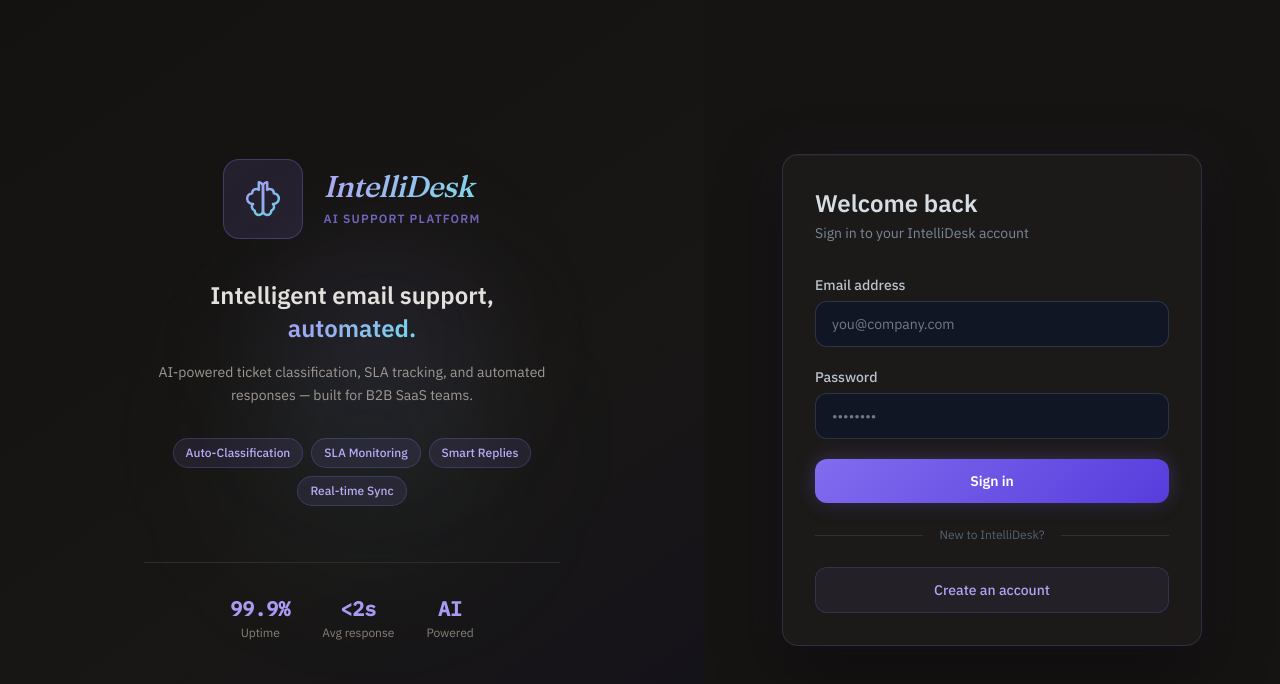
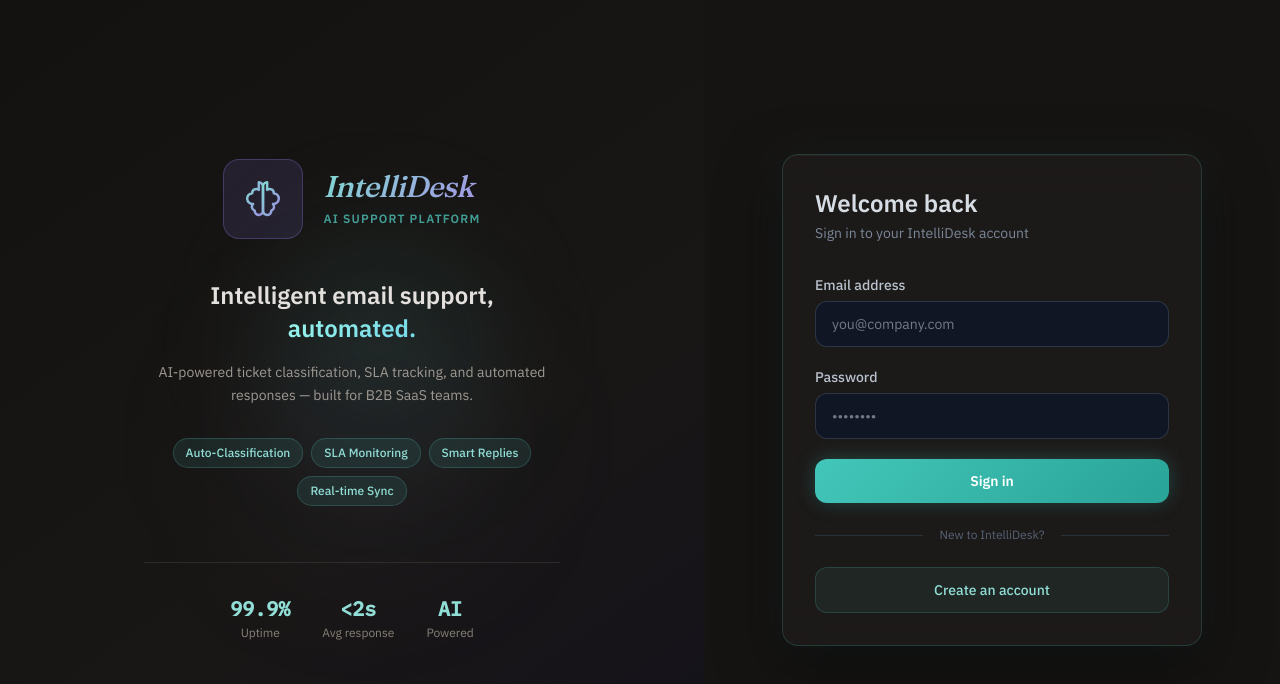
Before and after one commit to DINESHYDK/IntelliDesk-AI, a Next.js app in the folder intellidesk-frontend/: page /login in a window 1280 px wide. Shown: the top 684 px of the page. Built offline with nearby package versions, Linux system fonts and the light colour scheme.

Commit message:
ui: switch primary to cyan-teal #4FD1C5

```diff
--- a/intellidesk-frontend/src/app/(auth)/layout.tsx
+++ b/intellidesk-frontend/src/app/(auth)/layout.tsx
@@ -33,14 +33,14 @@ export default function AuthLayout({
         <div
           className="absolute top-1/4 left-1/3 w-72 h-72 rounded-full pointer-events-none"
           style={{
-            background: "radial-gradient(circle, hsla(250,80%,72%,0.14) 0%, transparent 70%)",
+            background: "radial-gradient(circle, hsla(174,54%,56%,0.16) 0%, transparent 70%)",
             filter: "blur(60px)",
           }}
         />
         <div
           className="absolute bottom-1/4 right-1/4 w-80 h-80 rounded-full pointer-events-none"
           style={{
-            background: "radial-gradient(circle, hsla(188,72%,65%,0.10) 0%, transparent 70%)",
+            background: "radial-gradient(circle, hsla(250,60%,70%,0.10) 0%, transparent 70%)",
             filter: "blur(80px)",
           }}
         />
@@ -68,8 +68,8 @@ export default function AuthLayout({
               >
                 <defs>
                   <linearGradient id="logo-grad" x1="0%" y1="0%" x2="100%" y2="100%">
-                    <stop offset="0%" stopColor="hsl(250,80%,78%)" />
-                    <stop offset="100%" stopColor="hsl(188,72%,65%)" />
+                    <stop offset="0%" stopColor="hsl(174,54%,68%)" />
+                    <stop offset="100%" stopColor="hsl(250,60%,72%)" />
                   </linearGradient>
                 </defs>
                 <path stroke="url(#logo-grad)" d="M9.5 2A2.5 2.5 0 0 1 12 4.5v15a2.5 2.5 0 0 1-4.96-.46 2.5 2.5 0 0 1-1.024-4.07A2.5 2.5 0 0 1 5.5 8.5a2.5 2.5 0 0 1 4-2Z" />
@@ -82,7 +82,7 @@ export default function AuthLayout({
                 className="text-3xl font-medium tracking-tight italic"
                 style={{
                   fontFamily: "var(--font-display, Georgia, serif)",
-                  background: "linear-gradient(135deg, hsl(250,80%,80%), hsl(188,72%,70%))",
+                  background: "linear-gradient(135deg, hsl(174,54%,68%), hsl(250,60%,74%))",
                   WebkitBackgroundClip: "text",
                   WebkitTextFillColor: "transparent",
                   backgroundClip: "text",
@@ -92,7 +92,7 @@ export default function AuthLayout({
               </h1>
               <span
                 className="text-xs font-semibold tracking-widest uppercase"
-                style={{ color: "hsla(250,80%,72%,0.75)", fontFamily: "var(--font-sans, sans-serif)" }}
+                style={{ color: "hsla(174,54%,56%,0.75)", fontFamily: "var(--font-sans, sans-serif)" }}
               >
                 AI Support Platform
               </span>
@@ -107,7 +107,7 @@ export default function AuthLayout({
             Intelligent email support,{" "}
             <span
               style={{
-                background: "linear-gradient(135deg, hsl(250,80%,78%), hsl(188,72%,68%))",
+                background: "linear-gradient(135deg, hsl(174,80%,78%), hsl(188,72%,68%))",
                 WebkitBackgroundClip: "text",
                 WebkitTextFillColor: "transparent",
                 backgroundClip: "text",
@@ -132,9 +132,9 @@ export default function AuthLayout({
                   key={feat}
                   className="px-3 py-1.5 rounded-full text-xs font-medium"
                   style={{
-                    background: "hsla(250,80%,72%,0.10)",
-                    border: "1px solid hsla(250,80%,72%,0.22)",
-                    color: "hsl(250,80%,82%)",
+                    background: "hsla(174,54%,56%,0.10)",
+                    border: "1px solid hsla(174,54%,56%,0.22)",
+                    color: "hsl(174,54%,72%)",
                     fontFamily: "var(--font-sans, sans-serif)",
                   }}
                 >
@@ -158,7 +158,7 @@ export default function AuthLayout({
                 <p
                   className="text-xl font-semibold tabular-nums"
                   style={{
-                    color: "hsl(250,80%,78%)",
+                    color: "hsl(174,54%,72%)",
                     fontFamily: "var(--font-mono, monospace)",
                   }}
                 >
@@ -199,15 +199,15 @@ export default function AuthLayout({
                 strokeLinejoin="round"
                 className="w-5 h-5"
               >
-                <path stroke="hsl(250,80%,78%)" d="M9.5 2A2.5 2.5 0 0 1 12 4.5v15a2.5 2.5 0 0 1-4.96-.46 2.5 2.5 0 0 1-1.024-4.07A2.5 2.5 0 0 1 5.5 8.5a2.5 2.5 0 0 1 4-2Z" />
-                <path stroke="hsl(250,80%,78%)" d="M14.5 2A2.5 2.5 0 0 0 12 4.5v15a2.5 2.5 0 0 0 4.96-.46 2.5 2.5 0 0 0 1.024-4.07A2.5 2.5 0 0 0 18.5 8.5a2.5 2.5 0 0 0-4-2Z" />
+                <path stroke="hsl(174,54%,66%)" d="M9.5 2A2.5 2.5 0 0 1 12 4.5v15a2.5 2.5 0 0 1-4.96-.46 2.5 2.5 0 0 1-1.024-4.07A2.5 2.5 0 0 1 5.5 8.5a2.5 2.5 0 0 1 4-2Z" />
+                <path stroke="hsl(174,54%,66%)" d="M14.5 2A2.5 2.5 0 0 0 12 4.5v15a2.5 2.5 0 0 0 4.96-.46 2.5 2.5 0 0 0 1.024-4.07A2.5 2.5 0 0 0 18.5 8.5a2.5 2.5 0 0 0-4-2Z" />
               </svg>
             </div>
             <span
               className="text-xl font-medium italic"
               style={{
                 fontFamily: "var(--font-display, Georgia, serif)",
-                background: "linear-gradient(135deg, hsl(250,80%,80%), hsl(188,72%,68%))",
+                background: "linear-gradient(135deg, hsl(174,54%,68%), hsl(250,60%,72%))",
                 WebkitBackgroundClip: "text",
                 WebkitTextFillColor: "transparent",
                 backgroundClip: "text",
--- a/intellidesk-frontend/src/app/(auth)/login/page.tsx
+++ b/intellidesk-frontend/src/app/(auth)/login/page.tsx
@@ -54,9 +54,9 @@ function LoginForm() {
       className="w-full rounded-2xl p-8"
       style={{
         background: "hsla(28,8%,11%,0.85)",
-        border: "1px solid hsla(250,80%,72%,0.18)",
+        border: "1px solid hsla(174,54%,56%,0.18)",
         boxShadow:
-          "0 0 40px hsla(250,80%,72%,0.06), 0 20px 60px rgba(0,0,0,0.5), inset 0 1px 0 rgba(255,255,255,0.04)",
+          "0 0 40px hsla(174,54%,56%,0.06), 0 20px 60px rgba(0,0,0,0.5), inset 0 1px 0 rgba(255,255,255,0.04)",
         backdropFilter: "blur(20px)",
       }}
     >
@@ -125,8 +125,8 @@ function LoginForm() {
               caretColor: "#818cf8",
             }}
             onFocus={(e) => {
-              e.target.style.border = "1px solid hsla(250,80%,72%,0.55)";
-              e.target.style.boxShadow = "0 0 0 3px hsla(250,80%,72%,0.12)";
+              e.target.style.border = "1px solid hsla(174,54%,56%,0.55)";
+              e.target.style.boxShadow = "0 0 0 3px hsla(174,54%,56%,0.12)";
             }}
             onBlur={(e) => {
               e.target.style.border = "1px solid rgba(71, 85, 105, 0.5)";
@@ -183,25 +183,25 @@ function LoginForm() {
           className="w-full py-3 px-4 rounded-xl text-sm font-semibold transition-all duration-200 relative overflow-hidden"
           style={{
             background: loading
-              ? "hsla(250,80%,72%,0.45)"
-              : "linear-gradient(135deg, hsl(250,80%,68%), hsl(250,70%,55%))",
+              ? "hsla(174,54%,56%,0.45)"
+              : "linear-gradient(135deg, hsl(174,54%,52%), hsl(174,60%,40%))",
             color: "#fff",
             boxShadow: loading
               ? "none"
-              : "0 0 20px hsla(250,80%,72%,0.30), 0 4px 15px rgba(0,0,0,0.3)",
+              : "0 0 20px hsla(174,54%,56%,0.30), 0 4px 15px rgba(0,0,0,0.3)",
             cursor: loading ? "not-allowed" : "pointer",
           }}
           onMouseEnter={(e) => {
             if (!loading) {
               (e.target as HTMLButtonElement).style.boxShadow =
-                "0 0 30px hsla(250,80%,72%,0.45), 0 6px 20px rgba(0,0,0,0.3)";
+                "0 0 30px hsla(174,54%,56%,0.45), 0 6px 20px rgba(0,0,0,0.3)";
               (e.target as HTMLButtonElement).style.transform = "translateY(-1px)";
             }
           }}
           onMouseLeave={(e) => {
             if (!loading) {
               (e.target as HTMLButtonElement).style.boxShadow =
-                "0 0 20px hsla(250,80%,72%,0.30), 0 4px 15px rgba(0,0,0,0.3)";
+                "0 0 20px hsla(174,54%,56%,0.30), 0 4px 15px rgba(0,0,0,0.3)";
               (e.target as HTMLButtonElement).style.transform = "translateY(0)";
             }
           }}
@@ -252,17 +252,17 @@ function LoginForm() {
         id="login-signup-link"
         className="flex items-center justify-center w-full py-3 px-4 rounded-xl text-sm font-medium transition-all duration-200"
         style={{
-          background: "hsla(250,80%,72%,0.07)",
-          border: "1px solid hsla(250,80%,72%,0.18)",
-          color: "hsl(250,80%,80%)",
+          background: "hsla(174,54%,56%,0.07)",
+          border: "1px solid hsla(174,54%,56%,0.18)",
+          color: "hsl(174,54%,72%)",
         }}
         onMouseEnter={(e) => {
-          (e.currentTarget as HTMLAnchorElement).style.background = "hsla(250,80%,72%,0.13)";
-          (e.currentTarget as HTMLAnchorElement).style.borderColor = "hsla(250,80%,72%,0.35)";
+          (e.currentTarget as HTMLAnchorElement).style.background = "hsla(174,54%,56%,0.13)";
+          (e.currentTarget as HTMLAnchorElement).style.borderColor = "hsla(174,54%,56%,0.35)";
         }}
         onMouseLeave={(e) => {
-          (e.currentTarget as HTMLAnchorElement).style.background = "hsla(250,80%,72%,0.07)";
-          (e.currentTarget as HTMLAnchorElement).style.borderColor = "hsla(250,80%,72%,0.18)";
+          (e.currentTarget as HTMLAnchorElement).style.background = "hsla(174,54%,56%,0.07)";
+          (e.currentTarget as HTMLAnchorElement).style.borderColor = "hsla(174,54%,56%,0.18)";
         }}
       >
         Create an account
--- a/intellidesk-frontend/src/app/globals.css
+++ b/intellidesk-frontend/src/app/globals.css
@@ -109,7 +109,7 @@
   --popover-foreground: 30 10% 92%;
 
   /* Brand */
-  --primary: 250 80% 72%;         /* Pastel violet-indigo — vivid on dark, not neon */
+  --primary: 174 54% 56%;         /* Cyan-teal #4FD1C5 — sharp on dark, Linear/Vercel territory */
   --primary-foreground: 28 8% 10%;
 
   /* Secondary / muted chrome */
@@ -119,8 +119,8 @@
   --muted: 28 7% 14%;
   --muted-foreground: 30 6% 60%; /* Warm mid-tone */
 
-  /* Accent — sky teal */
-  --accent: 188 72% 65%;
+  /* Accent — soft lavender (complements teal without competing) */
+  --accent: 250 60% 70%;
   --accent-foreground: 30 10% 92%;
 
   /* Destructive */
@@ -131,7 +131,7 @@
   --border: 28 7% 17%;
   --border-hover: 28 7% 25%;
   --input: 28 7% 17%;
-  --ring: 250 80% 72%;            /* Focus ring matches primary */
+  --ring: 174 54% 56%;            /* Focus ring matches primary */
 
   /* Priority colors — desaturated, harmonized */
   --urgent: 358 60% 53%;         /* P1 — muted red */
@@ -142,7 +142,7 @@
   /* Priority backgrounds */
   --urgent-bg: 358 60% 12%;
   --high-bg: 22 74% 12%;
-  --medium-bg: 250 80% 12%;
+  --medium-bg: 174 54% 10%;
   --low-bg: 150 36% 10%;
 
   /* Confidence */
@@ -152,15 +152,15 @@
   --confidence-low-bg: 358 60% 12%;
 
   /* Tier */
-  --tier-gold: 250 80% 72%;       /* Reuses primary */
-  --tier-gold-bg: 250 80% 10%;
-  --tier-silver: 188 72% 50%;
-  --tier-silver-bg: 188 72% 10%;
+  --tier-gold: 174 54% 56%;       /* Reuses primary */
+  --tier-gold-bg: 174 54% 10%;
+  --tier-silver: 250 60% 60%;
+  --tier-silver-bg: 250 60% 10%;
   --tier-bronze: 22 40% 44%;
   --tier-bronze-bg: 22 40% 10%;
 
   /* Status / misc */
-  --status-new: 188 72% 65%;
+  --status-new: 174 54% 56%;
   --status-in-progress: 22 74% 54%;
   --status-resolved: 150 36% 43%;
   --warning: 22 74% 54%;
```
